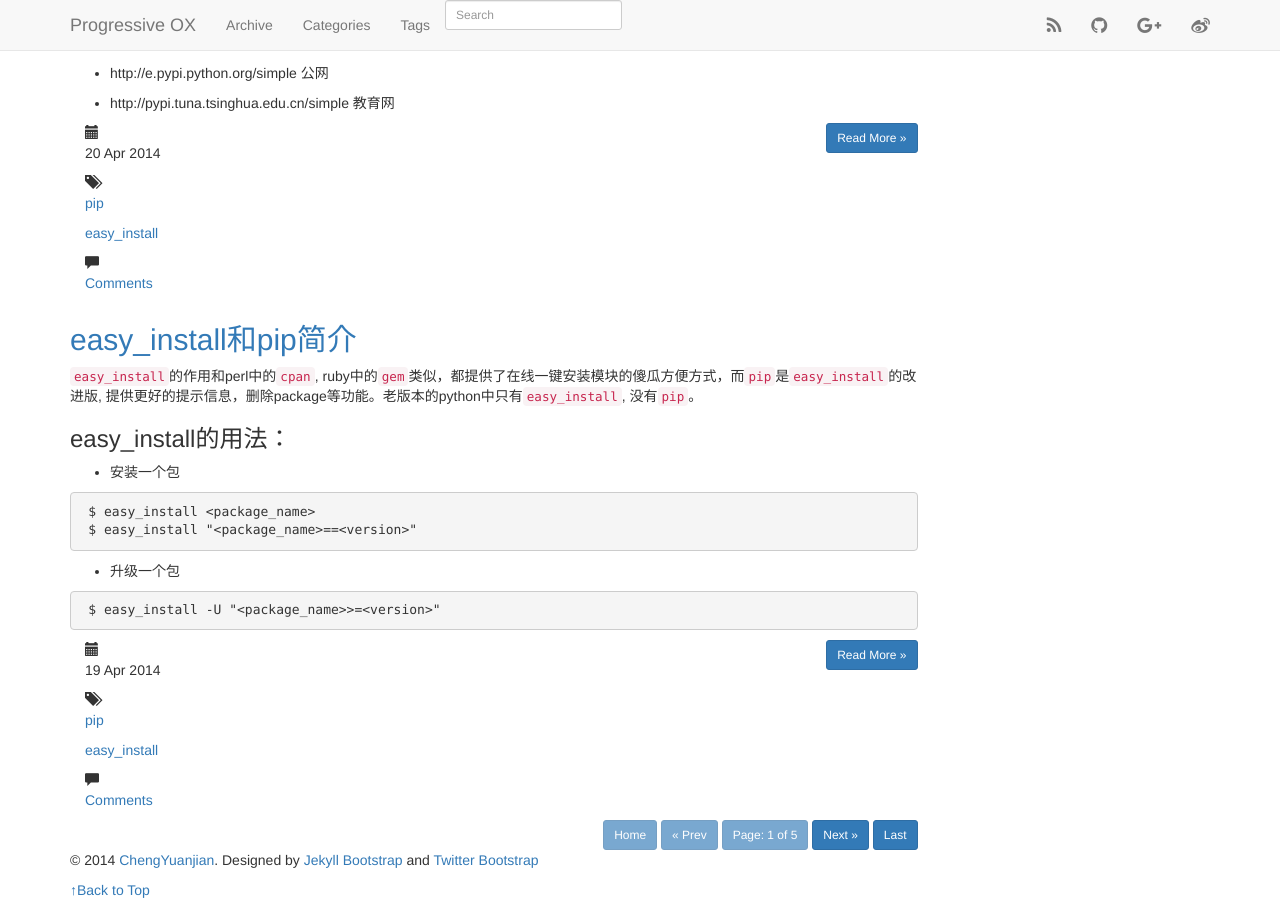
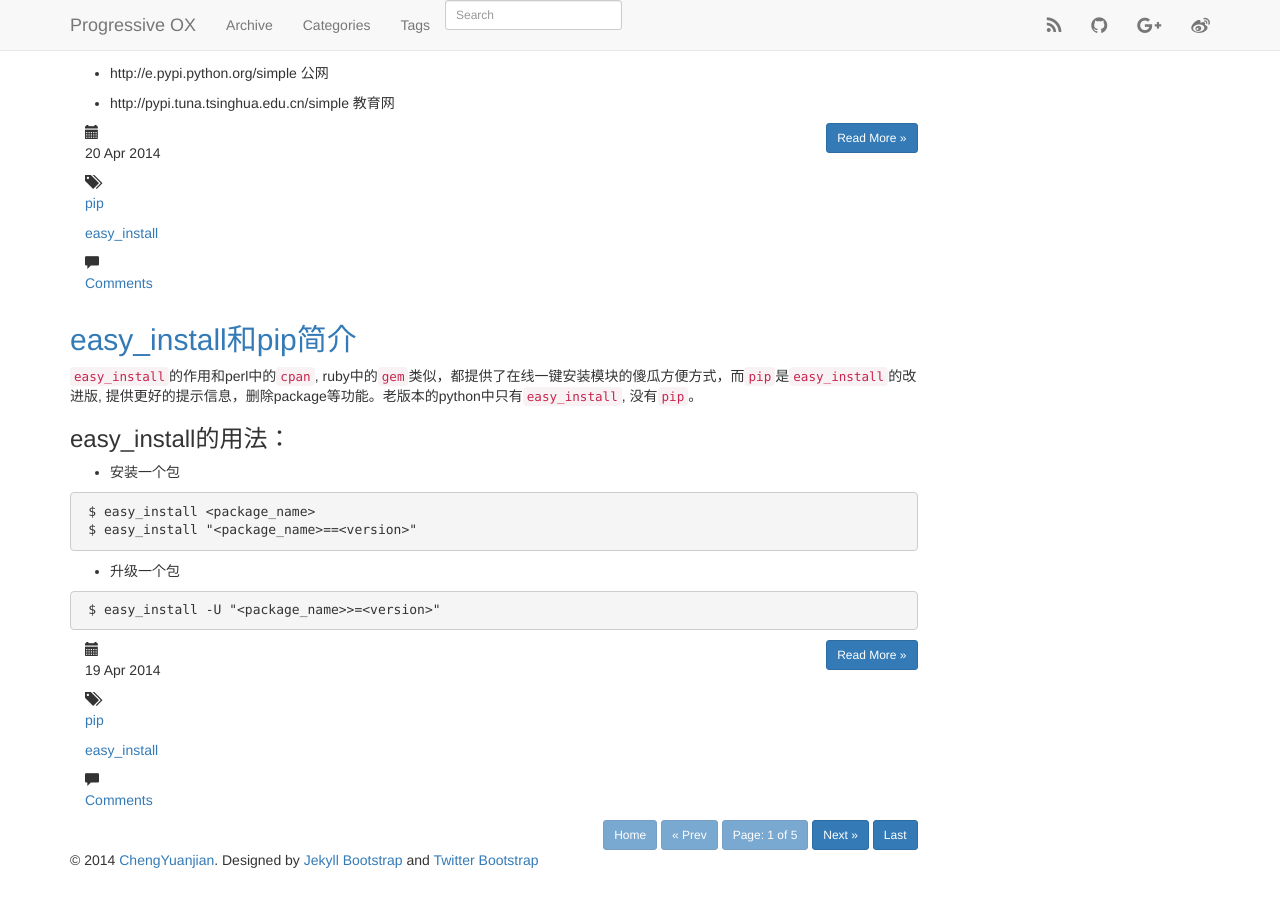
Before and after one commit to ChengYuanjian/chengyuanjian2.github.io, a Jekyll site: the page built from index.html, in a window 1280 px wide and 900 px high, scrolled down 1828 px. Built offline with Jekyll 4.4.1, drawn with Linux system fonts in a browser that asks for light colours; nearby versions of some CDN libraries; Markdown is read by kramdown in place of the engine named in the settings; the list of posts is cut into pages by our own code; comment, search, counter and statistics services are not loaded.

Commit message:
Update default.html

```diff
--- a/_includes/themes/havee/default.html
+++ b/_includes/themes/havee/default.html
@@ -95,9 +95,6 @@
       <footer class="text-left">
       <p>&copy; {{ site.time | date: '%Y' }} <a href="{{ HOME_PATH }}" target="_blank">{{ site.author.name }}</a>. Designed by <a href="http://jekyllbootstrap.com/" target="_blank" title="The Definitive Jekyll Blogging Framework">Jekyll Bootstrap</a> and <a href="http://twitter.github.com/bootstrap/" target="_blank">Twitter Bootstrap</a></p>
       </footer>
-      <div>
-        <a href="#container">↑Back to Top</a>
-      </div>
     </div> <!-- /container -->
 
     <script src="{{ site.JB.cdn.jquery.js }}"></script>
```
